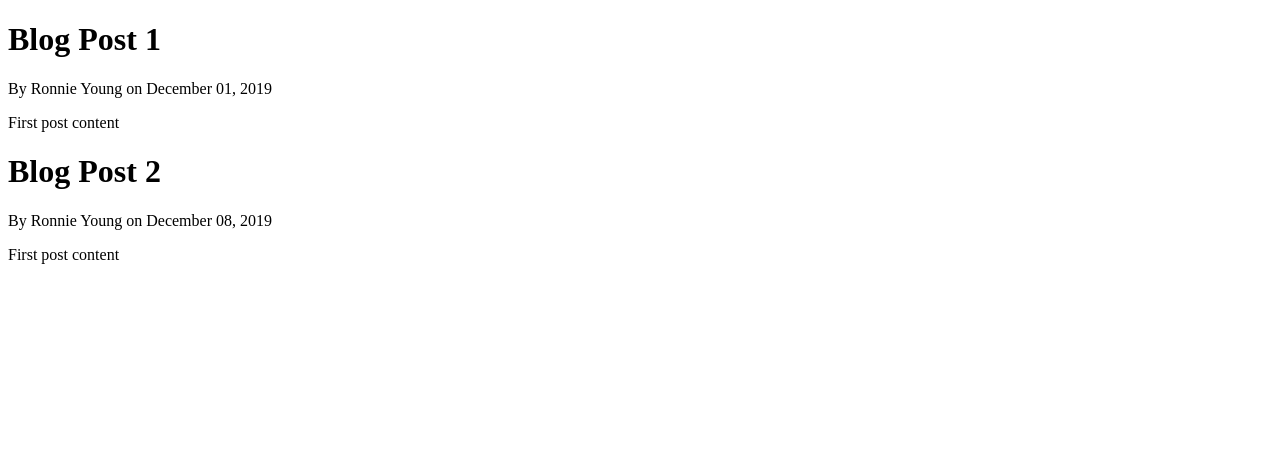
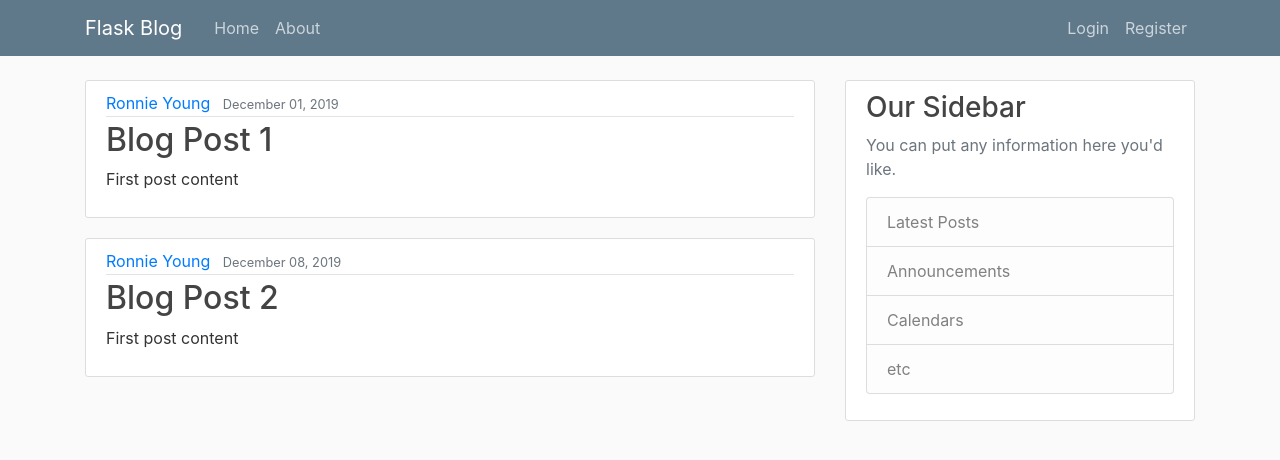
Before and after one commit to Ryoung27/Flask, a Flask app: page / in a window 1280 px wide. Shown: the top 460 px of the page. Run offline with Flask 2, Linux system fonts and the light colour scheme; some libraries are stand-ins or nearby versions.

Commit message:
bootstrap and templates

```diff
--- a/flaskblog.py
+++ b/flaskblog.py
@@ -24,7 +24,7 @@ def home():
 
 @app.route("/about")
 def about():
-    return render_template('about.html')
+    return render_template('about.html', title="About")
 
 
 if __name__ == '__main__':
--- /dev/null
+++ b/static/main.css
@@ -0,0 +1,80 @@
+body {
+    background: #fafafa;
+    color: #333333;
+    margin-top: 5rem;
+  }
+
+  h1, h2, h3, h4, h5, h6 {
+    color: #444444;
+  }
+
+  .bg-steel {
+    background-color: #5f788a;
+  }
+
+  .site-header .navbar-nav .nav-link {
+    color: #cbd5db;
+  }
+
+  .site-header .navbar-nav .nav-link:hover {
+    color: #ffffff;
+  }
+
+  .site-header .navbar-nav .nav-link.active {
+    font-weight: 500;
+  }
+
+  .content-section {
+    background: #ffffff;
+    padding: 10px 20px;
+    border: 1px solid #dddddd;
+    border-radius: 3px;
+    margin-bottom: 20px;
+  }
+
+  .article-title {
+    color: #444444;
+  }
+
+  a.article-title:hover {
+    color: #428bca;
+    text-decoration: none;
+  }
+
+  .article-content {
+    white-space: pre-line;
+  }
+
+  .article-img {
+    height: 65px;
+    width: 65px;
+    margin-right: 16px;
+  }
+
+  .article-metadata {
+    padding-bottom: 1px;
+    margin-bottom: 4px;
+    border-bottom: 1px solid #e3e3e3
+  }
+
+  .article-metadata a:hover {
+    color: #333;
+    text-decoration: none;
+  }
+
+  .article-svg {
+    width: 25px;
+    height: 25px;
+    vertical-align: middle;
+  }
+
+  .account-img {
+    height: 125px;
+    width: 125px;
+    margin-right: 20px;
+    margin-bottom: 16px;
+  }
+
+  .account-heading {
+    font-size: 2.5rem;
+  }
--- a/templates/home.html
+++ b/templates/home.html
@@ -1,16 +1,15 @@
-<!DOCTYPE html>
-<html lang="en">
-<head>
-    <meta charset="UTF-8">
-    <meta name="viewport" content="width=device-width, initial-scale=1.0">
-    <meta http-equiv="X-UA-Compatible" content="ie=edge">
-    <title>Document</title>
-</head>
-<body>
+{% extends "layout.html" %}
+{% block content %}
     {% for post in posts %}
-        <h1>{{ post.title}}</h1>
-        <p>By {{ post.author }} on {{post.date_posted}}</p>
-        <p> {{ post.content }} </p>
+        <article class="media content-section">
+          <div class="media-body">
+            <div class="article-metadata">
+              <a class="mr-2" href="#">{{ post.author }}</a>
+              <small class="text-muted">{{ post.date_posted }}</small>
+            </div>
+            <h2><a class="article-title" href="#">{{ post.title }}</a></h2>
+            <p class="article-content">{{ post.content }}</p>
+          </div>
+        </article>
     {% endfor %}
-</body>
-</html>
+{% endblock content %}
--- /dev/null
+++ b/templates/layout.html
@@ -0,0 +1,69 @@
+<!DOCTYPE html>
+<html>
+<head>
+    <!-- Required meta tags -->
+    <meta charset="utf-8">
+    <meta name="viewport" content="width=device-width, initial-scale=1, shrink-to-fit=no">
+
+    <!-- Bootstrap CSS -->
+    <link rel="stylesheet" href="https://maxcdn.bootstrapcdn.com/bootstrap/4.0.0/css/bootstrap.min.css" integrity="sha384-Gn5384xqQ1aoWXA+058RXPxPg6fy4IWvTNh0E263XmFcJlSAwiGgFAW/dAiS6JXm" crossorigin="anonymous">
+
+    <link rel="stylesheet" type="text/css" href="{{ url_for('static', filename='main.css') }}">
+
+    {% if title %}
+        <title>Flask Blog - {{ title }}</title>
+    {% else %}
+        <title>Flask Blog</title>
+    {% endif %}
+</head>
+<body>
+    <header class="site-header">
+      <nav class="navbar navbar-expand-md navbar-dark bg-steel fixed-top">
+        <div class="container">
+          <a class="navbar-brand mr-4" href="/">Flask Blog</a>
+          <button class="navbar-toggler" type="button" data-toggle="collapse" data-target="#navbarToggle" aria-controls="navbarToggle" aria-expanded="false" aria-label="Toggle navigation">
+            <span class="navbar-toggler-icon"></span>
+          </button>
+          <div class="collapse navbar-collapse" id="navbarToggle">
+            <div class="navbar-nav mr-auto">
+              <a class="nav-item nav-link" href="/">Home</a>
+              <a class="nav-item nav-link" href="/about">About</a>
+            </div>
+            <!-- Navbar Right Side -->
+            <div class="navbar-nav">
+              <a class="nav-item nav-link" href="/login">Login</a>
+              <a class="nav-item nav-link" href="/register">Register</a>
+            </div>
+          </div>
+        </div>
+      </nav>
+    </header>
+    <main role="main" class="container">
+      <div class="row">
+        <div class="col-md-8">
+          {% block content %}{% endblock %}
+        </div>
+        <div class="col-md-4">
+          <div class="content-section">
+            <h3>Our Sidebar</h3>
+            <p class='text-muted'>You can put any information here you'd like.
+              <ul class="list-group">
+                <li class="list-group-item list-group-item-light">Latest Posts</li>
+                <li class="list-group-item list-group-item-light">Announcements</li>
+                <li class="list-group-item list-group-item-light">Calendars</li>
+                <li class="list-group-item list-group-item-light">etc</li>
+              </ul>
+            </p>
+          </div>
+        </div>
+      </div>
+    </main>
+
+
+    <!-- Optional JavaScript -->
+    <!-- jQuery first, then Popper.js, then Bootstrap JS -->
+    <script src="https://code.jquery.com/jquery-3.2.1.slim.min.js" integrity="sha384-KJ3o2DKtIkvYIK3UENzmM7KCkRr/rE9/Qpg6aAZGJwFDMVNA/GpGFF93hXpG5KkN" crossorigin="anonymous"></script>
+    <script src="https://cdnjs.cloudflare.com/ajax/libs/popper.js/1.12.9/umd/popper.min.js" integrity="sha384-ApNbgh9B+Y1QKtv3Rn7W3mgPxhU9K/ScQsAP7hUibX39j7fakFPskvXusvfa0b4Q" crossorigin="anonymous"></script>
+    <script src="https://maxcdn.bootstrapcdn.com/bootstrap/4.0.0/js/bootstrap.min.js" integrity="sha384-JZR6Spejh4U02d8jOt6vLEHfe/JQGiRRSQQxSfFWpi1MquVdAyjUar5+76PVCmYl" crossorigin="anonymous"></script>
+</body>
+</html>
```
Also changed, not shown: templates/about.html (+3 -11 lines).
